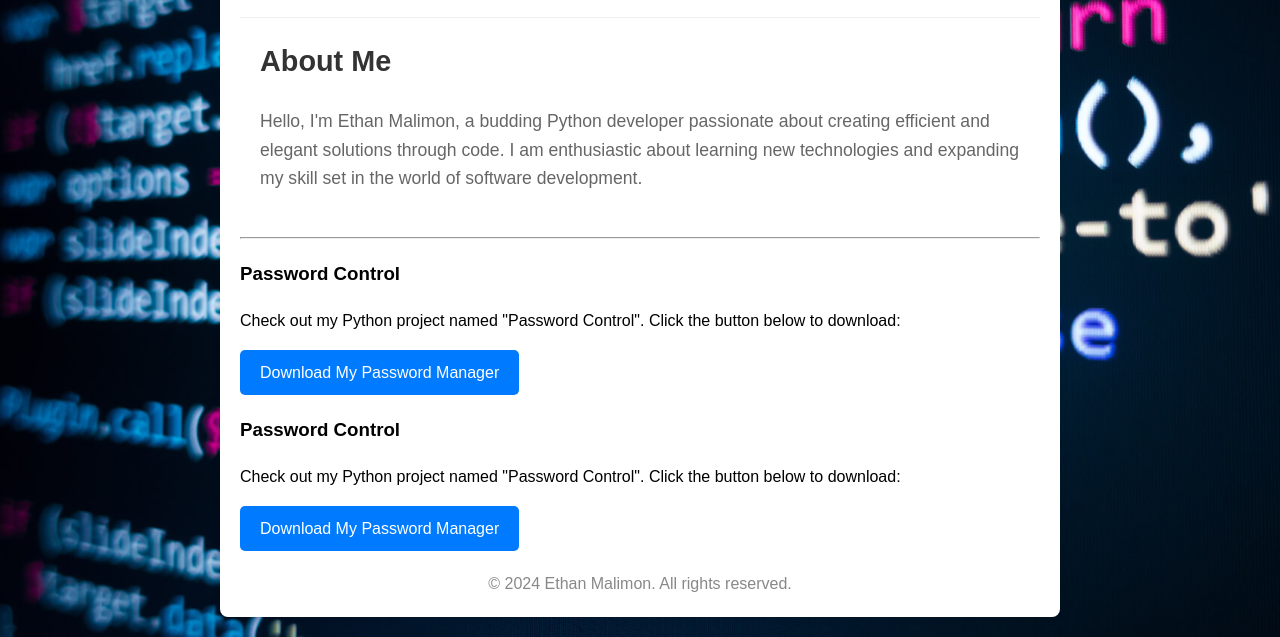
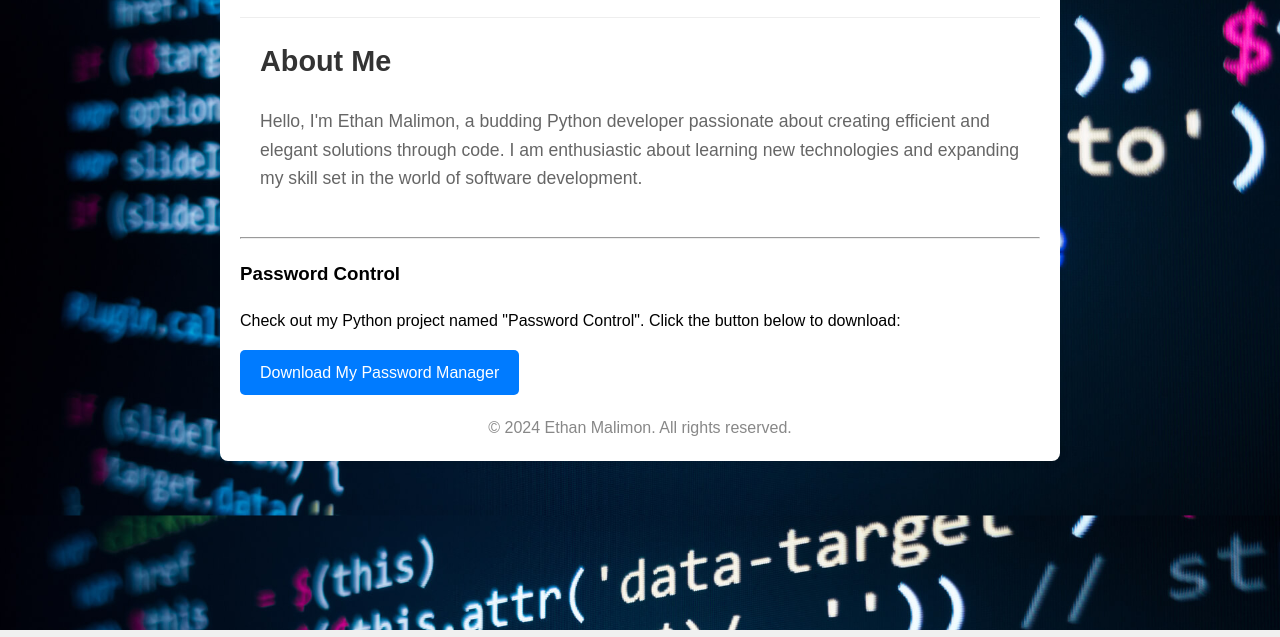
Before and after one commit to EthanMali/My-Programs, a plain HTML site: page index.html in a window 1280 px wide. Shown: the part 170-807 px from the top of the page. Drawn offline with Linux system fonts and the light colour scheme.

Commit message:
Update index.html

```diff
--- a/index.html
+++ b/index.html
@@ -105,13 +105,9 @@
         <div class="project">
             <h3>Password Control</h3>
             <p>Check out my Python project named "Password Control". Click the button below to download:</p>
-            <a href="PasswordManagerSetup.exe" target="_blank" rel="noopener noreferrer">Download My Password Manager</a>
+            <a href="Password Manager.exe" target="_blank" rel="noopener noreferrer">Download My Password Manager</a>
         </div>
-         <div class="project">
-            <h3>Password Control</h3>
-            <p>Check out my Python project named "Password Control". Click the button below to download:</p>
-            <a href="main.exe" target="_blank" rel="noopener noreferrer">Download My Password Manager</a>
-        </div>
+
 
         <div class="footer">
             <p>&copy; 2024 Ethan Malimon. All rights reserved.</p>
```
